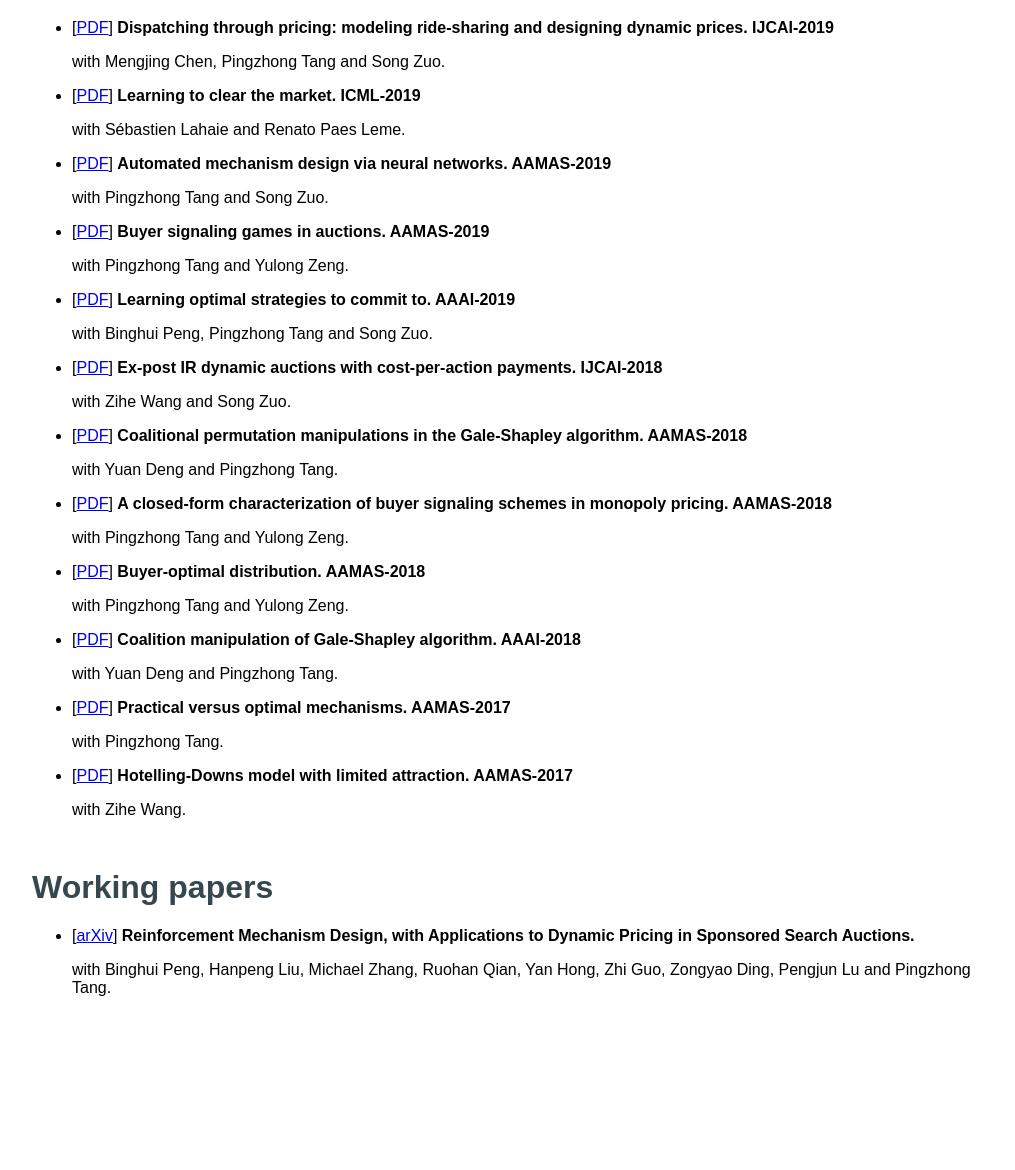
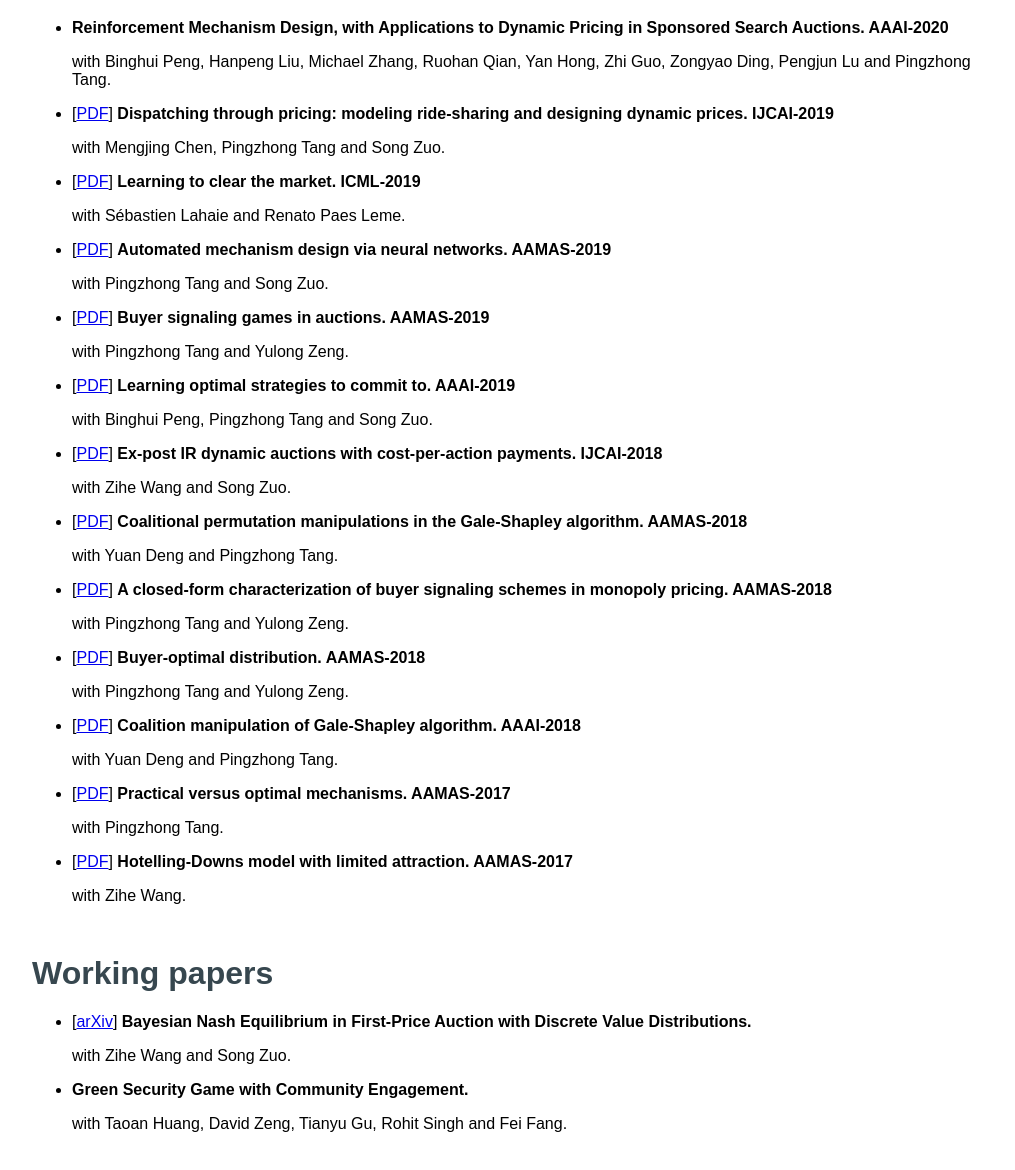
Before and after one commit to shen-weiran/emersonswr.github.io, a plain HTML site: page index.html in a window 1280 px wide. Shown: the part 636-1806 px from the top of the page, without its empty margins (126-1141 px from the left). Before the commit the page ends 1683 px from the top, so only its background shows below. Drawn offline with Linux system fonts and the light colour scheme.

Commit message:
Update index.html

```diff
--- a/index.html
+++ b/index.html
@@ -29,6 +29,12 @@
   <div class="section">
   	<div class="para"><h1>Publications</h1></div>
 	<ul>
+    <li>
+       <div class="item">
+         <div class="para"><p> <b>Reinforcement Mechanism Design, with Applications to Dynamic Pricing in Sponsored Search Auctions. AAAI-2020</b></p></div>
+         <div class="para"><p>with Binghui Peng, Hanpeng Liu, Michael Zhang, Ruohan Qian, Yan Hong, Zhi Guo, Zongyao Ding, Pengjun Lu and Pingzhong Tang.</p></div>
+      </div>
+    </li>
     <li>
         <div class="item">
           <div class="para"><p>[<a href="swr_page_files/dispatching_through_pricing_modeling_ride-sharing_and_designing_dynamic.pdf" target="_blank">PDF</a>] <b>Dispatching through pricing: modeling ride-sharing and designing dynamic prices. IJCAI-2019</b></p></div>
@@ -66,11 +72,11 @@
           </div>
         </li>
         <li>
-			<div class="item">
+		<div class="item">
 			<div class="para"><p>[<a href="swr_page_files/coalitional_permutation_manipulations_in_the_gale_shapley_algorithm.pdf" target="_blank">PDF</a>] <b>Coalitional permutation manipulations in the Gale-Shapley algorithm. AAMAS-2018</b></p></div>
 			<div class="para"><p>with Yuan Deng and Pingzhong Tang.</p></div>
-			</div>
-		</li>
+		</div>
+	</li>
         <li>
 			<div class="item">
 			<div class="para"><p>[<a href="swr_page_files/a_closed-form_characterization_of_buyer_signaling_schemes_in_monopoly_pricing.pdf" target="_blank">PDF</a>] <b>A closed-form characterization of buyer signaling schemes in monopoly pricing. AAMAS-2018</b></p></div>
@@ -109,16 +115,16 @@
  	<ul>
          <li>
         	  <div class="item">
-        	  	<div class="para"><p>[<a href="https://arxiv.org/abs/1711.10279" target="_blank">arXiv</a>] <b> Reinforcement Mechanism Design, with Applications to Dynamic Pricing in Sponsored Search Auctions.</b></p></div>
-        	  	<div class="para"><p>with Binghui Peng, Hanpeng Liu, Michael Zhang, Ruohan Qian, Yan Hong, Zhi Guo, Zongyao Ding, Pengjun Lu and Pingzhong Tang.</p></div>
+        	  	<div class="para"><p>[<a href="https://arxiv.org/abs/1906.09403" target="_blank">arXiv</a>] <b>Bayesian Nash Equilibrium in First-Price Auction with Discrete Value Distributions.</b></p></div>
+        	  	<div class="para"><p>with Zihe Wang and Song Zuo.</p></div>
            </div>
          </li>
-         <!-- <li>
+         <li>
         	  <div class="item">
-        	  	<div class="para"><p> <b> A Mechanism Design Approach for Multi-Party Machine Learning,</b></p></div>
-        	  	<div class="para"><p>with Mengjing Chen, Yang Liu, Yiheng Shen, Pingzhong Tang and Qiang Yang.</p></div>
+        	  	<div class="para"><p> <b>Green Security Game with Community Engagement.</b></p></div>
+        	  	<div class="para"><p>with Taoan Huang, David Zeng, Tianyu Gu, Rohit Singh and Fei Fang.</p></div>
            </div>
-         </li> -->
+         </li>
    	</ul>
 
    </div>
```
